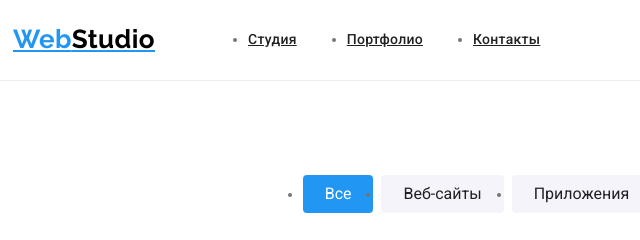
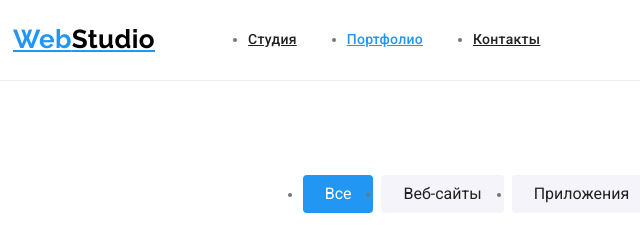
Before and after one commit to almeln/goit-markup-hw-03, a plain HTML site: page portfolio.html in a window 1280 px wide. Shown: the top 240 px of the page, 42-682 px from the left. Drawn offline with nearby package versions, Linux system fonts and the light colour scheme.

Commit message:
Корректирует ссылки

```diff
--- a/css/style.css
+++ b/css/style.css
@@ -63,7 +63,7 @@
       padding-top: 24px;
   }
 
-  .link-nav {
+  .link {
       display: block;
   }
 
@@ -90,7 +90,7 @@
       margin-left: 50px;
   }
 
-  .site-nav .link-nav {
+  .site-nav .link {
       color: var(--dark-text);
       font-weight: 500;
       font-size: 14px;
@@ -98,9 +98,9 @@
       letter-spacing: 0.02em;
   }
 
-  .site-nav .link-nav:hover,
-  .site-nav .link-nav:focus,
-  .site-nav .link-nav.current {
+  .site-nav .link:hover,
+  .site-nav .link:focus,
+  .site-nav .link.current {
       color: var(--colorful-text);
   }
 
--- a/portfolio.html
+++ b/portfolio.html
@@ -20,9 +20,9 @@
             Web<span class="studio-logo">Studio</span>
         </a>
         <ul class="site-nav">
-            <li class="item"><a class="link-nav" href="./index.html" class="link">Студия</a></li>
-            <li class="item"><a class="link-nav" href="#" class="link current">Портфолио</a></li>
-            <li class="item"><a class="link-nav" href="#" class="link">Контакты</a></li>
+            <li class="item"><a href="./index.html" class="link">Студия</a></li>
+            <li class="item"><a href="#" class="link current">Портфолио</a></li>
+            <li class="item"><a href="#" class="link">Контакты</a></li>
         </ul>
     </nav>
     <ul class="contact-nav">
```
Also changed, not shown: index.html (+3 -3 lines).
